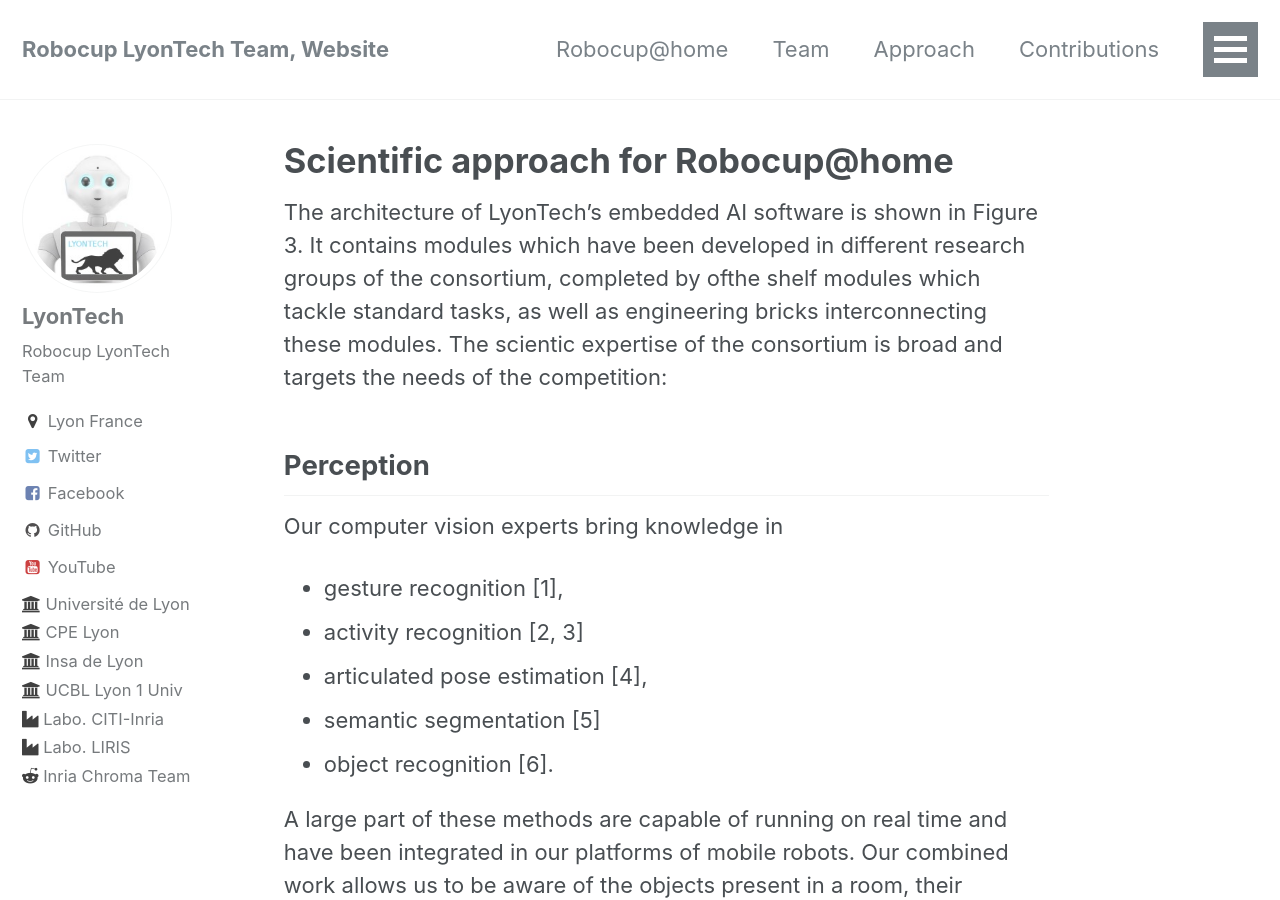
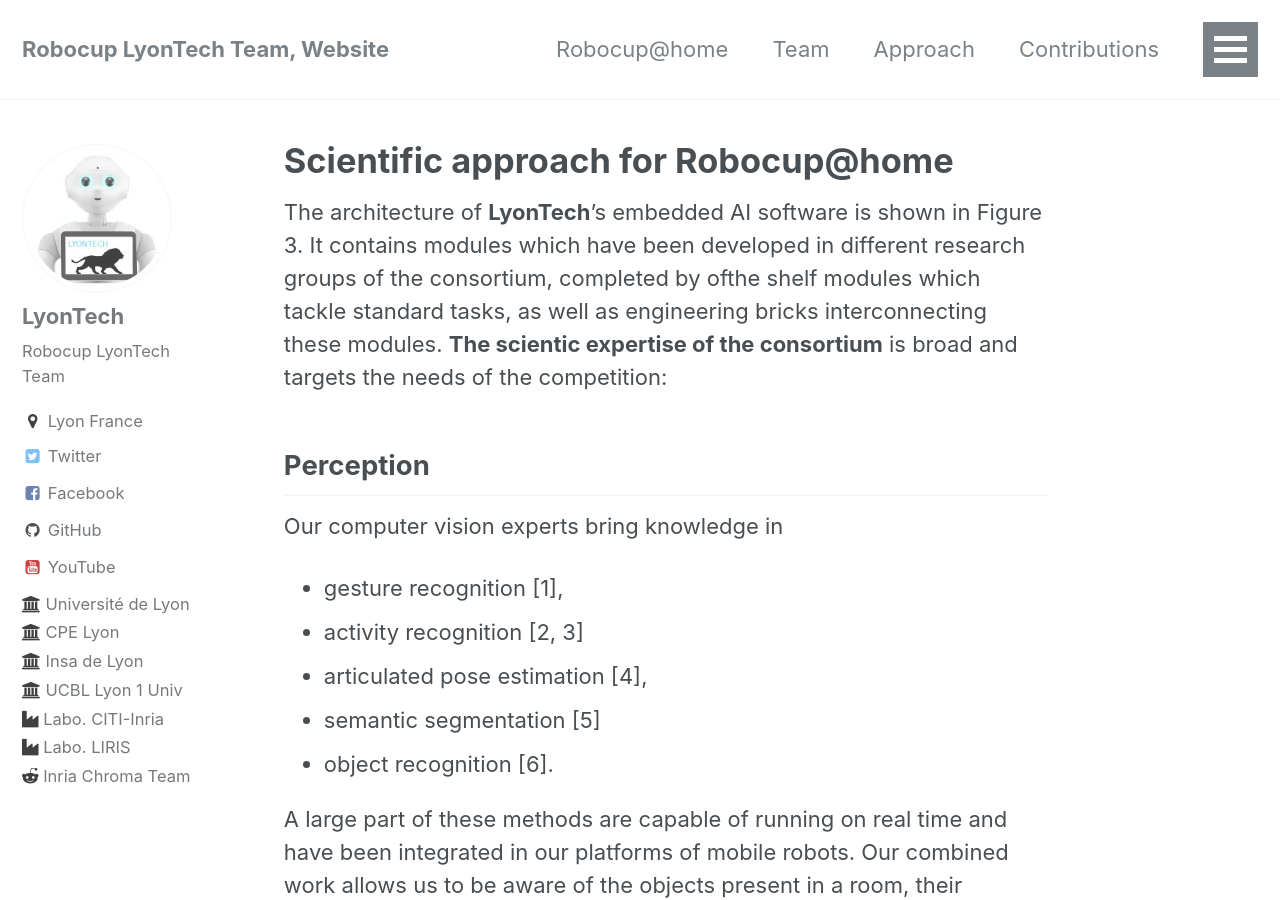
Before and after one commit to Robocup-Lyontech/Robocup-Lyontech.github.io, a Jekyll site: the page built from _pages/approach.md, in a window 1280 px wide and 900 px high. Built offline with Jekyll 4.4.1, drawn with Linux system fonts in a browser that asks for light colours.

```diff
--- a/_pages/approach.md
+++ b/_pages/approach.md
@@ -4,8 +4,8 @@ title: "Scientific approach for Robocup@home"
 ---
 
 
-The architecture of LyonTech's embedded AI software is shown in Figure 3. It contains modules which have been developed in different research groups of the consortium, completed by ofthe shelf modules which tackle standard tasks, as well as engineering bricks interconnecting these modules.
-The scientic expertise of the consortium is broad and targets the needs of the competition:
+The architecture of **LyonTech**'s embedded AI software is shown in Figure 3. It contains modules which have been developed in different research groups of the consortium, completed by ofthe shelf modules which tackle standard tasks, as well as engineering bricks interconnecting these modules.
+**The scientic expertise of the consortium** is broad and targets the needs of the competition:
 
 ## Perception
 Our computer vision experts bring knowledge in
```
